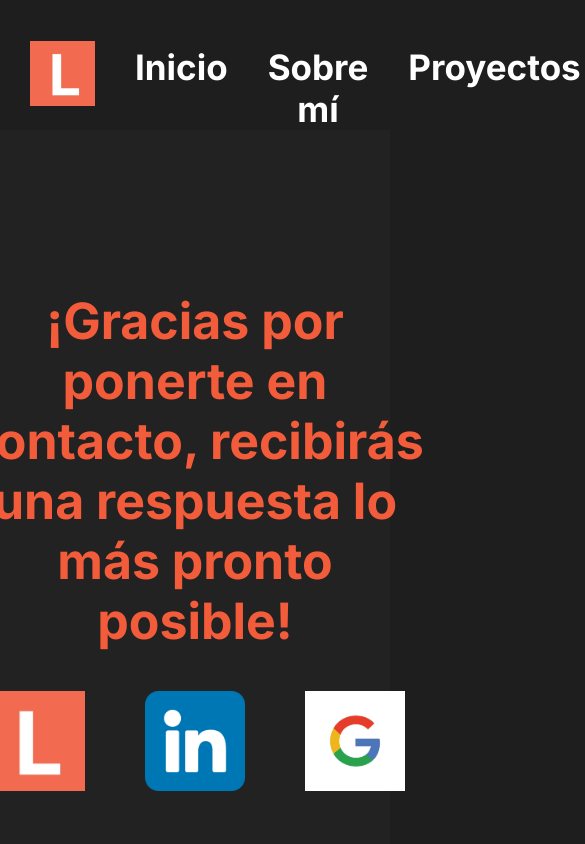
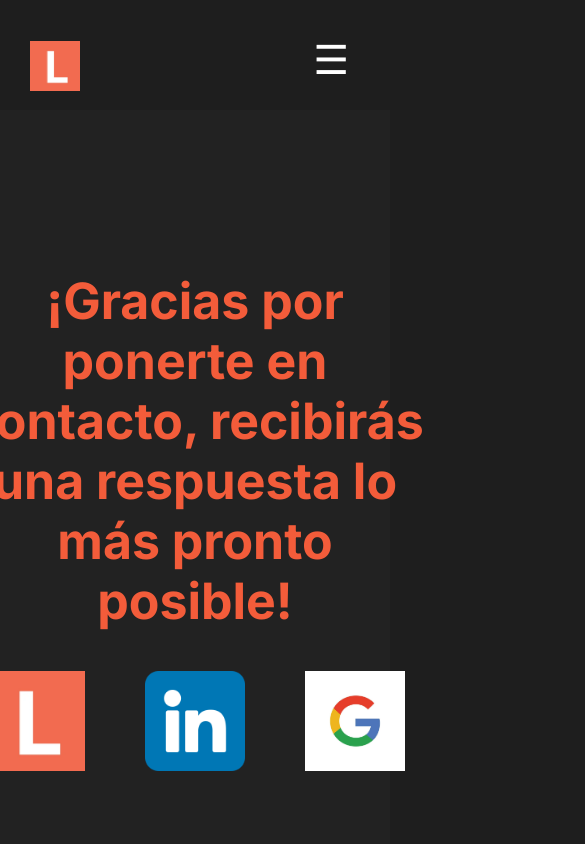
Before and after one commit to RangerLeonardo/Portafolio, a React (Vite) app: page /Portafolio/formulario_enviado in a window 390 px wide. Shown: the top 844 px of the page, 585 px wide, since content can reach past the window. Built offline with nearby package versions, Linux system fonts and the light colour scheme.

Commit message:
Changes in mobile view

```diff
--- a/src/components/Assets/Double_bar_title_orange.jsx
+++ b/src/components/Assets/Double_bar_title_orange.jsx
@@ -1,5 +1,3 @@
-import React from 'react'
-
 export const Double_bar_title_orange = ({title}) => {
     return (
         <div>
--- a/src/components/SectionSobreMi/SectionSobreMi.jsx
+++ b/src/components/SectionSobreMi/SectionSobreMi.jsx
@@ -59,7 +59,7 @@ export const SectionSobreMi = () => {
                         </p>
                         <p>
                             Siempre busco la forma de ahorrar costos y tiempo en todo lo que hago, puedes tener la seguridad de que tu proyecto
-                            será óptimo y eficiente.
+                            será óptimo y eficiente, toda de ejemplo el formulario allá abajo, se usó un proceso para enviar emails dónde todo su uso no genera costos.
                         </p>
                     </div>
                 </div>
--- a/src/components/header/Nav.jsx
+++ b/src/components/header/Nav.jsx
@@ -1,6 +1,14 @@
 import {NavLink} from './NavLink.jsx';
+import { useState } from 'react';
 
 export const Nav = () => {
+
+  const [isMenuOpen, setIsMenuOpen] = useState(false);
+
+  const toggleMenu = () => {
+    setIsMenuOpen(!isMenuOpen);
+  };
+
   return (
     <nav>
       <section className="navegacion_principal">
@@ -13,11 +21,23 @@ export const Nav = () => {
             </div>
         </div>
 
+        <div className='navegacion_div_hamburger_icon'>
+          <button
+            className="navegacion_hamburger_icon" // Clase para controlar visibilidad y estilo via CSS
+            onClick={toggleMenu}
+            aria-label="Abrir menú de navegación"
+            aria-expanded={isMenuOpen}
+          >
+            &#9776;
+          </button>
+        </div>
 
-        <NavLink href="#smooth_inicio" id="inicio">Inicio</NavLink>
-        <NavLink href="#smooth_sobre_mi" id="sobre_mi">Sobre mí</NavLink>
-        <NavLink href="#smooth_proyecto" id="proyectos">Proyectos</NavLink>
-        <NavLink href="#smooth_contactame" id="contactame">Contáctame</NavLink>
+        <div className={`navegacion_div_menu ${isMenuOpen ? 'nav_open_menu' : 'nav_close_menu'}`}>
+          <NavLink href="#smooth_inicio" id="inicio">Inicio</NavLink>
+          <NavLink href="#smooth_sobre_mi" id="sobre_mi">Sobre mí</NavLink>
+          <NavLink href="#smooth_proyecto" id="proyectos">Proyectos</NavLink>
+          <NavLink href="#smooth_contactame" id="contactame">Contáctame</NavLink>
+        </div>
       </section>
     </nav>
   );
--- a/src/styles/assets/assets.css
+++ b/src/styles/assets/assets.css
@@ -70,3 +70,12 @@
     0%{-webkit-transform:rotateX(0);transform:rotateX(0)}
     100%{-webkit-transform:rotateX(-180deg);transform:rotateX(-180deg)}
 }
+
+/* Movil */
+@media (max-width: 480px) {
+    .luz_traduccion_download{
+        display: flex;
+        justify-content: center;
+        margin: auto;
+    }
+}
--- a/src/styles/header/headerStyles.css
+++ b/src/styles/header/headerStyles.css
@@ -1,8 +1,10 @@
 /* Header start */
 .navegacion_principal {
-    display: flex;
+    display: grid;
+    grid-template-columns: 20% 80%;
     margin-top: 1.6rem;
     margin-bottom: 1rem;
+    max-height: 7rem;
 }
 
 .navegacion_div {
@@ -26,6 +28,8 @@
 }
 
 #logo {
+    height: auto;
+    max-height: 5rem;
     max-width: 6.5rem;
     margin-top: -.5rem;
 }
@@ -41,4 +45,60 @@
     font-size: 1.8rem;
 }
 
+.navegacion_div_menu{
+    display: flex;
+    align-items: center;
+    justify-content: left;
+}
+
+.navegacion_div_hamburger_icon{
+    display: none;
+}
+
 /* header end */
+
+/* Movil */
+@media (max-width: 480px) {
+
+    .navegacion_principal{
+
+    }
+
+    .navegacion_div_menu {
+        flex-direction: column;
+        justify-content: center;
+        align-items: center;
+        grid-column-start: 1;
+        grid-column-end:3;
+        background-color: gray;
+        margin-top: -.5rem;
+        height: 100%;
+        width: 100%;
+    }
+
+    .nav_close_menu {
+        display: none;
+    }
+    .nav_open_menu {
+        display: flex;
+        flex-direction: column;
+        align-items: center;
+        justify-content: center;
+    }
+
+    .navegacion_div_hamburger_icon{
+        display: flex;
+        align-items: center;
+        justify-content: right;
+        margin-right: 2.5rem;
+        margin-bottom: 2rem;
+    }
+
+    .navegacion_hamburger_icon{
+        display: block; /* Muestra el botón */
+        background: none;
+        border: none;
+        font-size: 4rem;
+        color: var(--text-color);
+    }
+}
--- a/src/styles/htmlRules.css
+++ b/src/styles/htmlRules.css
@@ -4,10 +4,11 @@ html {
   margin: 0;
   padding: 0;
   scroll-behavior: smooth;
-  scroll-padding-top: 13.1rem;
+  scroll-padding-top: 11rem;
 }*, *:before, *:after {
   box-sizing: inherit;
 }
+
 :root {
   --naranja-primario: #f35c3a;
   --naranja-secundario: #fd4f28;
@@ -51,7 +52,7 @@ body{
 } */
 
 main{
-  min-height: 100vh;
+  min-height: calc(100vh - 8rem);
 }
 
 textarea {
@@ -129,7 +130,25 @@ header{
   z-index: 1000; /* Asegura que esté sobre otros elementos */
   background-color: var(--negro-primario); /* Ajusta el color */
   padding: 1rem;
-  max-height: 13rem;
+  max-height: 11rem;
+  width: 100%;
+}
+
+@media (max-width: 480px) {
+  html {
+    scroll-padding-top: 0rem;
+  }
+
+  header{
+    position: sticky;
+    top: 0; /* Se pegará en la parte superior */
+    z-index: 1000; /* Asegura que esté sobre otros elementos */
+    background-color: var(--negro-primario); /* Ajusta el color */
+    padding: 1rem;
+    max-height: 11rem;
+    width: 100%;
+  }
+
 }
 
 body.light_mode header {
--- a/src/styles/sectionPrincipal/sectionPrincipal.css
+++ b/src/styles/sectionPrincipal/sectionPrincipal.css
@@ -52,3 +52,14 @@
   cursor: pointer;
   transition: opacity 0.5s ease;
 }
+
+/* Movil */
+@media (max-width: 480px) {
+  .div_mi_foto img{
+    width: 30rem;
+  }
+
+  .myName h1{
+    font-size: 7rem;
+  }
+}
--- a/src/styles/sectionSobreMi/sectionSobreMi.css
+++ b/src/styles/sectionSobreMi/sectionSobreMi.css
@@ -71,3 +71,14 @@
 .invert_image {
     filter: invert(100%);
 }
+
+/* MEDIA QUERIES PARA MOVILES Y TABLETS GRANDES */
+@media (max-width: 767px) {
+
+}
+/* Movil */
+@media (max-width: 480px) {
+    .div_sobre_mi{
+        grid-template-columns: 1fr;
+    }
+}
```
